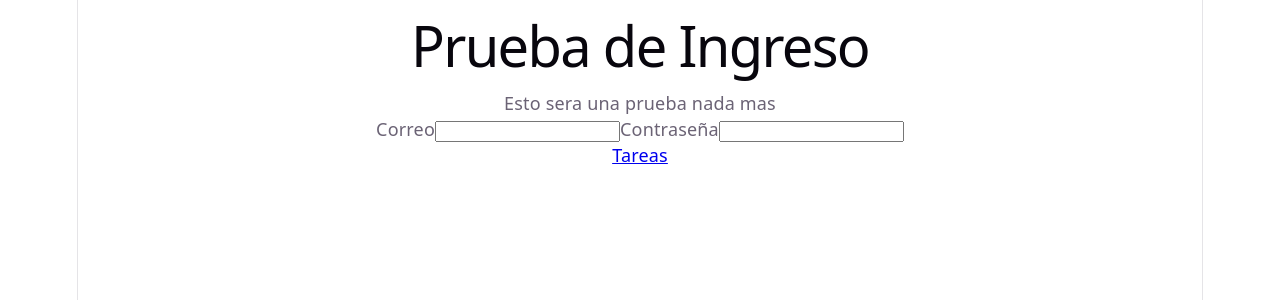
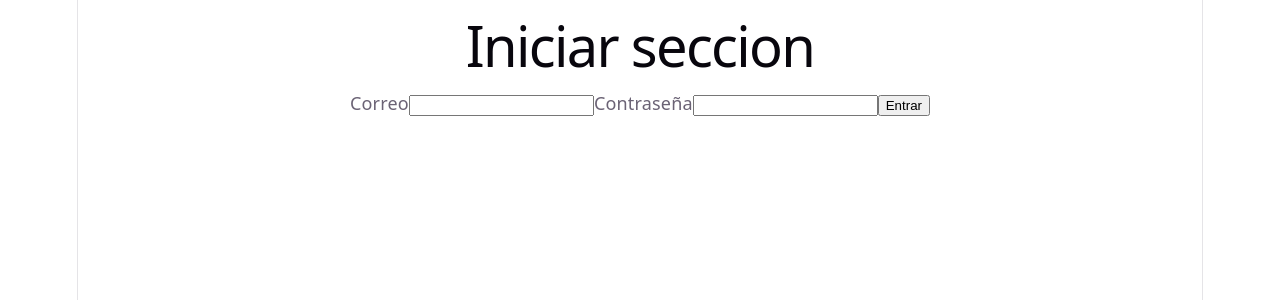
Before and after one commit to BSGarcia01/ProyectoM4-Brayan-Garcia, a React (Vite) app: page /login in a window 1280 px wide. Shown: the top 300 px of the page. Built offline with nearby package versions, Linux system fonts and the light colour scheme.

Commit message:
feat:agregar envio con estados de carga y error en LoginForm

```diff
--- a/src/components/LoginForm.tsx
+++ b/src/components/LoginForm.tsx
@@ -9,11 +9,28 @@ interface LoginFormProps {
 export function LoginForm ({onSubmit}:LoginFormProps){
     const [form,setForm] = useState<DatosLogin>({correo: "", clave:""})
 
+    const [cargando, setCargando] = useState(false);
+
+    const [error, setError] = useState("");
+
 const manejarCambio = (e: React.ChangeEvent<HTMLInputElement>) => {
   setForm({ ...form, [e.target.name]: e.target.value });
 };
+
+const manejarEnvio = async (e: React.FormEvent<HTMLFormElement>) => {
+  e.preventDefault();
+  setError("");
+  setCargando(true);
+  try {
+    await onSubmit(form);
+  } catch {
+    setError("Correo o contraseña incorrectos");
+  } finally {
+    setCargando(false);
+  }
+};
 return(
-    <form>
+    <form onSubmit={manejarEnvio}>
         <label htmlFor="correo">Correo</label>
             <input
             id="correo"
@@ -32,7 +49,10 @@ return(
             onChange={manejarCambio}
             autoComplete="current-password" />
 
+            <button type="submit" disabled={cargando}>
+            {cargando ? "Entrando..." : "Entrar"} </button>
 
+            {error && <p role="alert">{error}</p>}
 
 
     </form>);
--- a/src/pages/PaginaLogin.tsx
+++ b/src/pages/PaginaLogin.tsx
@@ -5,10 +5,8 @@ export function PaginaLogin (){
 
     return(
         <div>
-            <h1>Prueba de Ingreso</h1>
-            <p>Esto sera una prueba nada mas</p>
+            <h1>Iniciar seccion</h1>
             <LoginForm onSubmit={async()=>{}}/>
-            <Link to="/tareas">Tareas</Link>
         </div>
     )
 }
```
